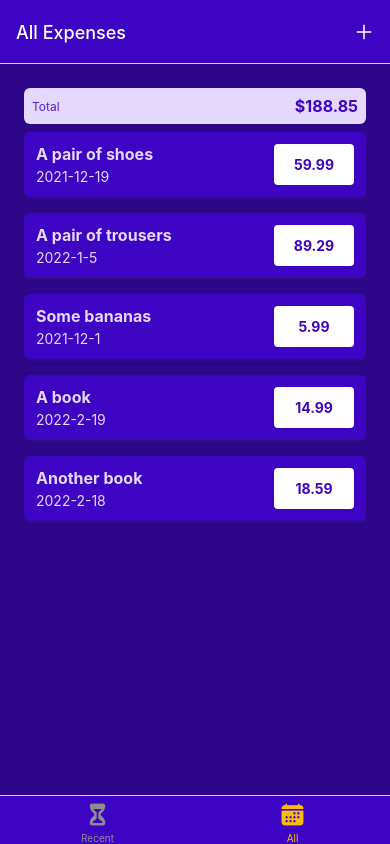
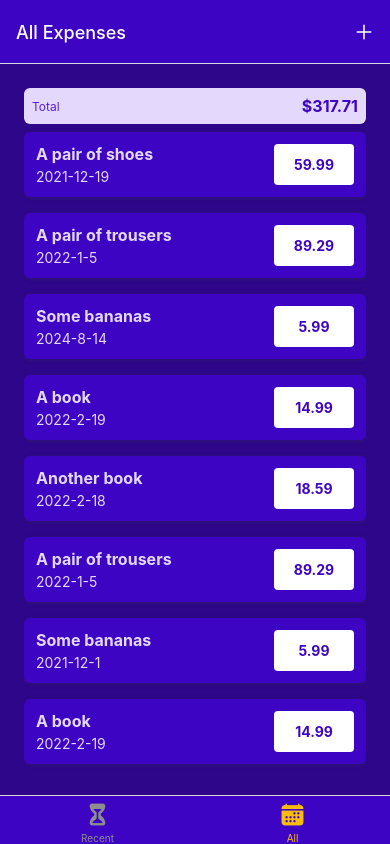
Before and after one commit to Bartek-Wieckowski/react-native-expense-app, a React Native app: screen /AllExpenses in a window 390 px wide. Built offline with nearby package versions, Linux system fonts and the light colour scheme.

Commit message:
update cod with context api feature

```diff
--- a/App.jsx
+++ b/App.jsx
@@ -9,6 +9,7 @@
 import AllExpenses from './screens/AllExpenses';
 import { GlobalStyles } from './constants/styles';
 import IconButton from './components/ui/IconButton';
+import ExpensesContextProvider from './store/expenses-context';
 
 const Stack = createNativeStackNavigator();
 const BottomTabs = createBottomTabNavigator();
@@ -58,6 +59,7 @@
   return (
     <>
       <StatusBar style="auto" />
+      <ExpensesContextProvider>
         <NavigationContainer>
           <Stack.Navigator
             screenOptions={{
@@ -75,6 +77,7 @@
             />
           </Stack.Navigator>
         </NavigationContainer>
+      </ExpensesContextProvider>
     </>
   );
 }
--- a/components/ExpensesOtuput/ExpensesOutput.jsx
+++ b/components/ExpensesOtuput/ExpensesOutput.jsx
@@ -1,46 +1,18 @@
-import { View, StyleSheet } from 'react-native';
+import { View, StyleSheet, Text } from 'react-native';
 import ExpensesList from './ExpensesList';
 import ExpensesSummary from './ExpensesSummary';
 import { GlobalStyles } from '../../constants/styles';
 
-const DUMMY_EXPENSES = [
-  {
-    id: 'e1',
-    description: 'A pair of shoes',
-    amount: 59.99,
-    date: new Date('2021-12-19'),
-  },
-  {
-    id: 'e2',
-    description: 'A pair of trousers',
-    amount: 89.29,
-    date: new Date('2022-01-05'),
-  },
-  {
-    id: 'e3',
-    description: 'Some bananas',
-    amount: 5.99,
-    date: new Date('2021-12-01'),
-  },
-  {
-    id: 'e4',
-    description: 'A book',
-    amount: 14.99,
-    date: new Date('2022-02-19'),
-  },
-  {
-    id: 'e5',
-    description: 'Another book',
-    amount: 18.59,
-    date: new Date('2022-02-18'),
-  },
-];
+export default function ExpensesOutput({ expenses, expensesPeriod, fallbackText }) {
+  let content = <Text style={styles.infoText}>{fallbackText}</Text>;
 
-export default function ExpensesOutput({ expenses, expensesPeriod }) {
+  if (expenses.length > 0) {
+    content = <ExpensesList expenses={expenses} />;
+  }
   return (
     <View style={styles.container}>
-      <ExpensesSummary expenses={DUMMY_EXPENSES} periodName={expensesPeriod} />
-      <ExpensesList expenses={DUMMY_EXPENSES} />
+      <ExpensesSummary expenses={expenses} periodName={expensesPeriod} />
+      {content}
     </View>
   );
 }
@@ -51,4 +23,10 @@
     padding: 24,
     backgroundColor: GlobalStyles.colors.primary700,
   },
+  infoText: {
+    color: 'white',
+    fontSize: 16,
+    textAlign: 'center',
+    marginTop: 32,
+  },
 });
--- a/screens/AllExpenses.jsx
+++ b/screens/AllExpenses.jsx
@@ -1,5 +1,8 @@
+import { useContext } from 'react';
+import { ExpensesContext } from '../store/expenses-context';
 import ExpensesOutput from '../components/ExpensesOtuput/ExpensesOutput';
 
 export default function AllExpenses() {
-  return <ExpensesOutput expensesPeriod="Total" />;
+  const expensesCtx = useContext(ExpensesContext);
+  return <ExpensesOutput expenses={expensesCtx.expenses} expensesPeriod="Total" fallbackText="No registered expenses found!" />;
 }
--- a/screens/ManageExpense.jsx
+++ b/screens/ManageExpense.jsx
@@ -1,10 +1,12 @@
-import { useLayoutEffect } from 'react';
+import { useContext, useLayoutEffect } from 'react';
 import { View, StyleSheet } from 'react-native';
 import { GlobalStyles } from '../constants/styles';
 import IconButton from '../components/ui/IconButton';
 import Button from '../components/ui/Button';
+import { ExpensesContext } from '../store/expenses-context';
 
 export default function ManageExpense({ route, navigation }) {
+  const expensesCtx = useContext(ExpensesContext);
   const editedExpenseId = route.params?.expenseId;
   const isEditing = !!editedExpenseId;
 
@@ -15,6 +17,7 @@
   }, [navigation, isEditing]);
 
   function deleteExpenseHandler() {
+    expensesCtx.deleteExpense(editedExpenseId);
     navigation.goBack();
   }
 
@@ -23,6 +26,19 @@
   }
 
   function confirmHandler() {
+    if (isEditing) {
+      expensesCtx.updateExpense(editedExpenseId, {
+        description: 'Test!!!!',
+        amount: 29.99,
+        date: new Date('2024-08-14'),
+      });
+    } else {
+      expensesCtx.addExpense({
+        description: 'Test',
+        amount: 19.99,
+        date: new Date('2024-08-12'),
+      });
+    }
     navigation.goBack();
   }
 
--- a/screens/RecentExpenses.jsx
+++ b/screens/RecentExpenses.jsx
@@ -1,5 +1,17 @@
+import { useContext } from 'react';
 import ExpensesOutput from '../components/ExpensesOtuput/ExpensesOutput';
+import { ExpensesContext } from '../store/expenses-context';
+import { getDateMinusDays } from '../utils/data';
 
 export default function RecentExpenses() {
-  return <ExpensesOutput expensesPeriod="Last 7 Days" />;
+  const expensesCtx = useContext(ExpensesContext);
+
+  const recentExpenses = expensesCtx.expenses.filter((expense) => {
+    const today = new Date();
+    const date7DaysAgo = getDateMinusDays(today, 7);
+
+    return expense.date >= date7DaysAgo && expense.date <= today;
+  });
+
+  return <ExpensesOutput expenses={recentExpenses} expensesPeriod="Last 7 Days" fallbackText="No expenses registered for the last 7 days." />;
 }
```
Lines whose indentation alone changed are shown as unchanged.
